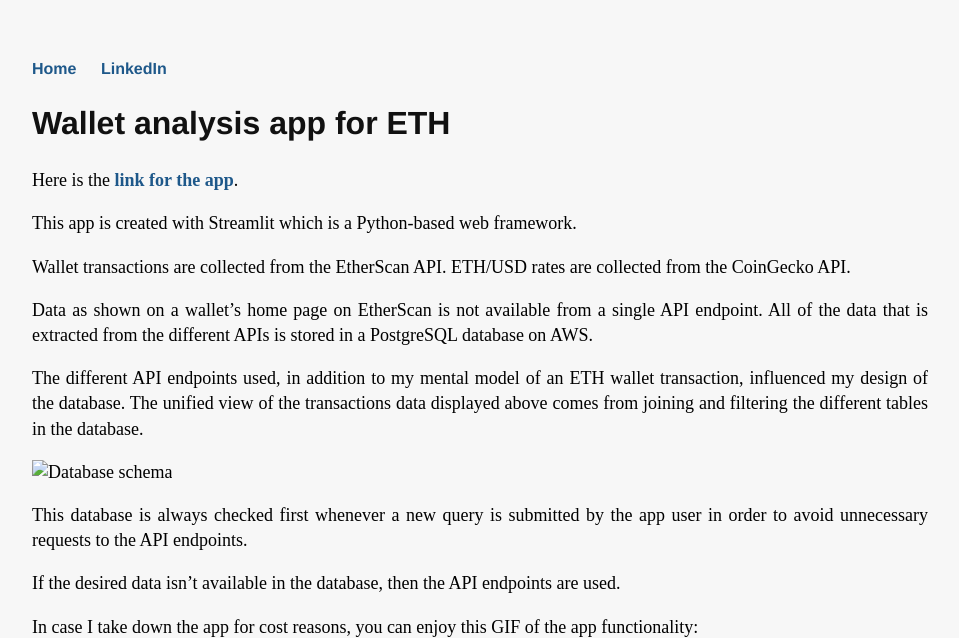
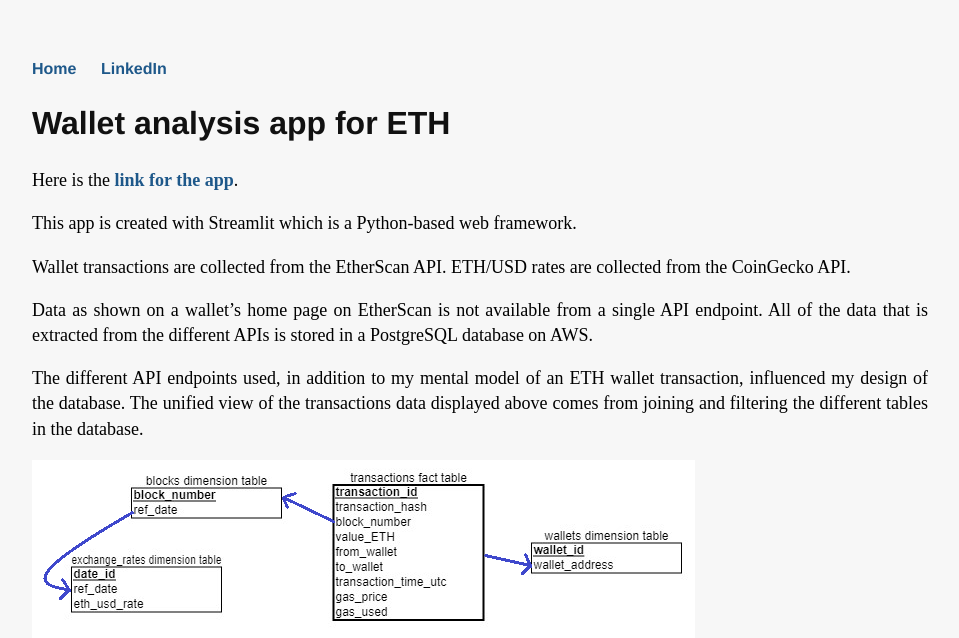
Before and after one commit to h2kh/h2kh.github.io, a Jekyll site: the page built from _posts/2022-01-01-Wallet_Analysis.md, in a window 1280 px wide. Shown: the top 638 px of the page, without its empty margins (160-1119 px from the left). Built offline with Jekyll 4.4.1, drawn with Linux system fonts in a browser that asks for light colours; grey boxes are pictures that could not be loaded.

Commit message:
Update 2022-01-01-Wallet_Analysis.md

```diff
--- a/_posts/2022-01-01-Wallet_Analysis.md
+++ b/_posts/2022-01-01-Wallet_Analysis.md
@@ -15,7 +15,7 @@ Data as shown on a wallet's home page on EtherScan is not available from a singl
 
 The different API endpoints used, in addition to my mental model of an ETH wallet transaction, influenced my design of the database. The unified view of the transactions data displayed above comes from joining and filtering the different tables in the database.
 
-![Database schema](h2kh/wallet_analysis/db_schema.png)
+![Database schema](/assets/db_schema.png)
 
 This database is always checked first whenever a new query is submitted by the app user in order to avoid unnecessary requests to the API endpoints.
 
```
